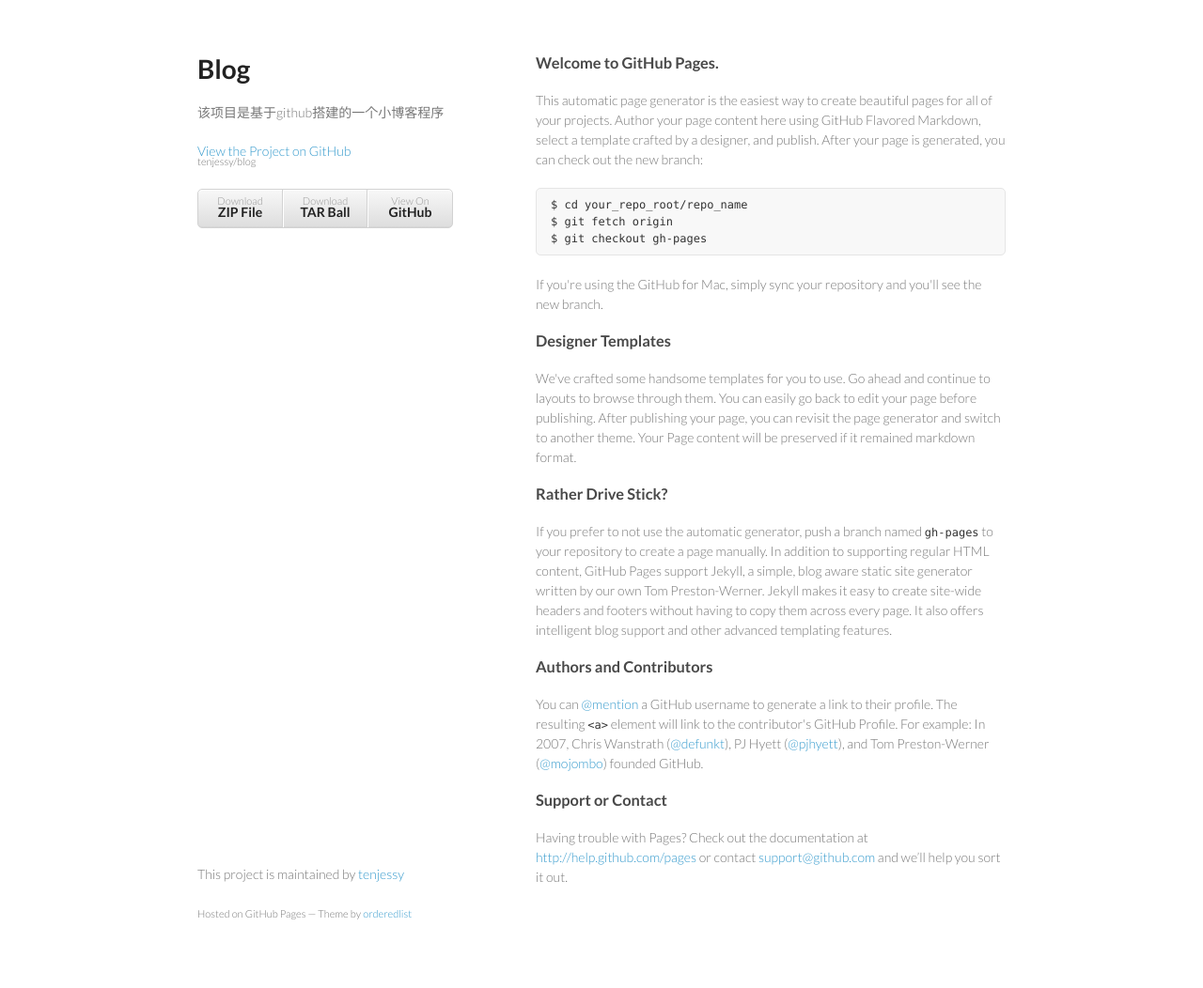
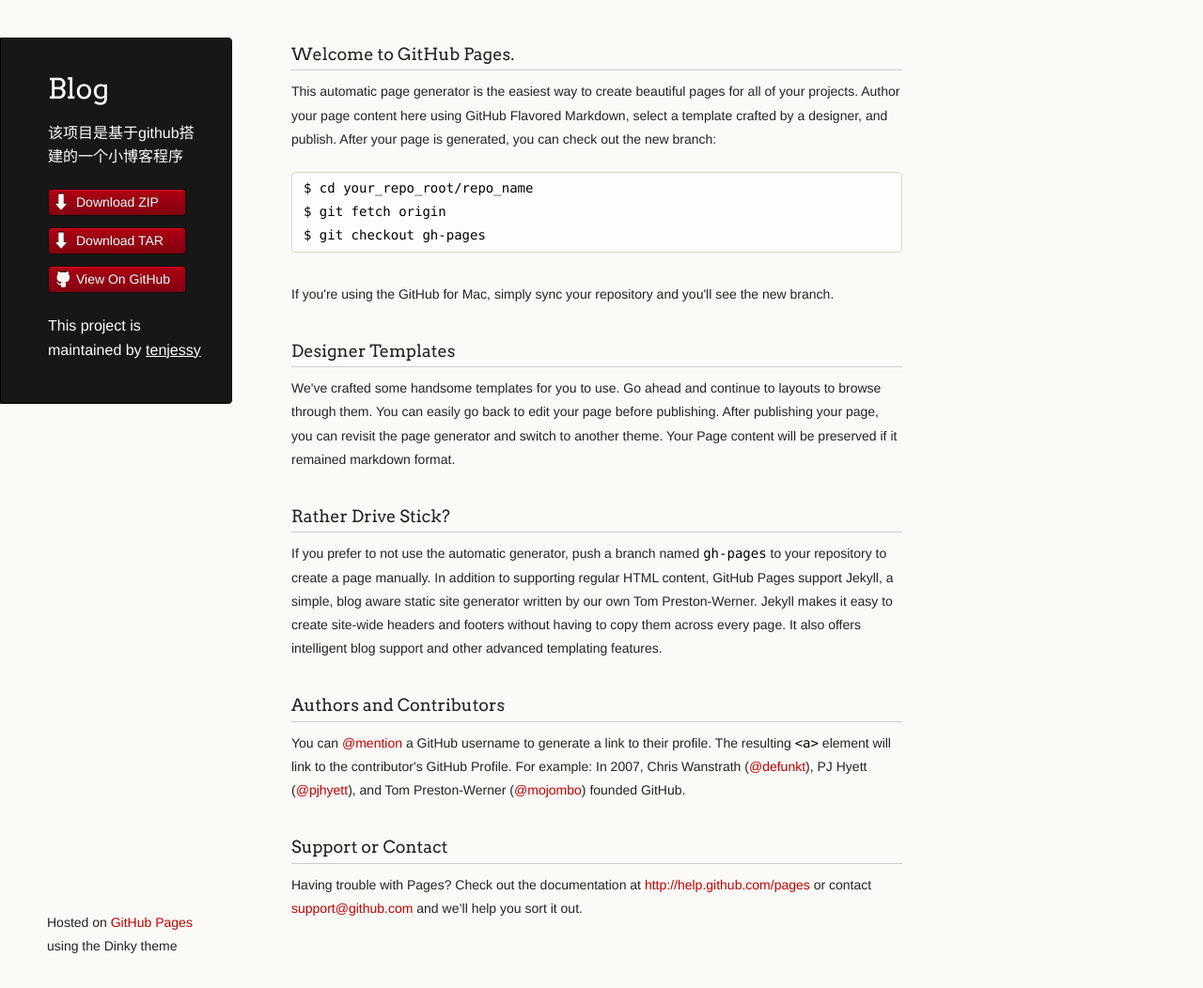
Before and after one commit to tenjessy/blog, a Jekyll site: the page index.html, which Jekyll copies as it is, in a window 1280 px wide and 1052 px high. Shown: the whole window at 94% size. Built offline with Jekyll 4.4.1, drawn with Linux system fonts in a browser that asks for light colours; Markdown is read by kramdown in place of the engine named in the settings.

Commit message:
Create gh-pages branch via GitHub

```diff
--- a/index.html
+++ b/index.html
@@ -7,6 +7,7 @@
 
     <link rel="stylesheet" href="stylesheets/styles.css">
     <link rel="stylesheet" href="stylesheets/pygment_trac.css">
+    <script src="javascripts/scale.fix.js"></script>
     <meta name="viewport" content="width=device-width, initial-scale=1, user-scalable=no">
     <!--[if lt IE 9]>
     <script src="//html5shiv.googlecode.com/svn/trunk/html5.js"></script>
@@ -15,17 +16,18 @@
   <body>
     <div class="wrapper">
       <header>
-        <h1>Blog</h1>
-        <p>该项目是基于github搭建的一个小博客程序</p>
+        <h1 class="header">Blog</h1>
+        <p class="header">该项目是基于github搭建的一个小博客程序</p>
 
-        <p class="view"><a href="https://github.com/tenjessy/blog">View the Project on GitHub <small>tenjessy/blog</small></a></p>
+        <ul>
+          <li class="download"><a class="buttons" href="https://github.com/tenjessy/blog/zipball/master">Download ZIP</a></li>
+          <li class="download"><a class="buttons" href="https://github.com/tenjessy/blog/tarball/master">Download TAR</a></li>
+          <li><a class="buttons github" href="https://github.com/tenjessy/blog">View On GitHub</a></li>
+        </ul>
+
+        <p class="header">This project is maintained by <a class="header name" href="https://github.com/tenjessy">tenjessy</a></p>
 
 
-        <ul>
-          <li><a href="https://github.com/tenjessy/blog/zipball/master">Download <strong>ZIP File</strong></a></li>
-          <li><a href="https://github.com/tenjessy/blog/tarball/master">Download <strong>TAR Ball</strong></a></li>
-          <li><a href="https://github.com/tenjessy/blog">View On <strong>GitHub</strong></a></li>
-        </ul>
       </header>
       <section>
         <h3>Welcome to GitHub Pages.</h3>
@@ -56,12 +58,11 @@
 <p>Having trouble with Pages? Check out the documentation at <a href="http://help.github.com/pages">http://help.github.com/pages</a> or contact <a href="mailto:support@github.com">support@github.com</a> and we’ll help you sort it out.</p>
       </section>
       <footer>
-        <p>This project is maintained by <a href="https://github.com/tenjessy">tenjessy</a></p>
-        <p><small>Hosted on GitHub Pages &mdash; Theme by <a href="https://github.com/orderedlist">orderedlist</a></small></p>
+        <p><small>Hosted on <a href="https://pages.github.com">GitHub Pages</a> using the Dinky theme</small></p>
       </footer>
     </div>
-    <script src="javascripts/scale.fix.js"></script>
-              <script type="text/javascript">
+    <!--[if !IE]><script>fixScale(document);</script><![endif]-->
+		          <script type="text/javascript">
             var gaJsHost = (("https:" == document.location.protocol) ? "https://ssl." : "http://www.");
             document.write(unescape("%3Cscript src='" + gaJsHost + "google-analytics.com/ga.js' type='text/javascript'%3E%3C/script%3E"));
           </script>
--- a/javascripts/scale.fix.js
+++ b/javascripts/scale.fix.js
@@ -1,17 +1,20 @@
-var metas = document.getElementsByTagName('meta');
-var i;
-if (navigator.userAgent.match(/iPhone/i)) {
-  for (i=0; i<metas.length; i++) {
-    if (metas[i].name == "viewport") {
-      metas[i].content = "width=device-width, minimum-scale=1.0, maximum-scale=1.0";
-    }
-  }
-  document.addEventListener("gesturestart", gestureStart, false);
-}
-function gestureStart() {
-  for (i=0; i<metas.length; i++) {
-    if (metas[i].name == "viewport") {
-      metas[i].content = "width=device-width, minimum-scale=0.25, maximum-scale=1.6";
-    }
-  }
-}
+fixScale = function(doc) {
+
+	var addEvent = 'addEventListener',
+	    type = 'gesturestart',
+	    qsa = 'querySelectorAll',
+	    scales = [1, 1],
+	    meta = qsa in doc ? doc[qsa]('meta[name=viewport]') : [];
+
+	function fix() {
+		meta.content = 'width=device-width,minimum-scale=' + scales[0] + ',maximum-scale=' + scales[1];
+		doc.removeEventListener(type, fix, true);
+	}
+
+	if ((meta = meta[meta.length - 1]) && addEvent in doc) {
+		fix();
+		scales = [.25, 1.6];
+		doc[addEvent](type, fix, true);
+	}
+
+};
--- a/stylesheets/styles.css
+++ b/stylesheets/styles.css
@@ -1,186 +1,328 @@
-@import url(https://fonts.googleapis.com/css?family=Lato:300italic,700italic,300,700);
+@import url(https://fonts.googleapis.com/css?family=Arvo:400,700,400italic);
+
+/* MeyerWeb Reset */
+
+html, body, div, span, applet, object, iframe,
+h1, h2, h3, h4, h5, h6, p, blockquote, pre,
+a, abbr, acronym, address, big, cite, code,
+del, dfn, em, img, ins, kbd, q, s, samp,
+small, strike, strong, sub, sup, tt, var,
+b, u, i, center,
+dl, dt, dd, ol, ul, li,
+fieldset, form, label, legend,
+table, caption, tbody, tfoot, thead, tr, th, td,
+article, aside, canvas, details, embed,
+figure, figcaption, footer, header, hgroup,
+menu, nav, output, ruby, section, summary,
+time, mark, audio, video {
+  margin: 0;
+  padding: 0;
+  border: 0;
+  font: inherit;
+  vertical-align: baseline;
+}
+
+
+/* Base text styles */
 
 body {
-  padding:50px;
-  font:14px/1.5 Lato, "Helvetica Neue", Helvetica, Arial, sans-serif;
-  color:#777;
-  font-weight:300;
+  padding:10px 50px 0 0;
+  font-family:"Helvetica Neue", Helvetica, Arial, sans-serif;
+	font-size: 14px;
+	color: #232323;
+	background-color: #FBFAF7;
+	margin: 0;
+	line-height: 1.8em;
+	-webkit-font-smoothing: antialiased;
+
 }
 
 h1, h2, h3, h4, h5, h6 {
-  color:#222;
-  margin:0 0 20px;
+  color:#232323;
+  margin:36px 0 10px;
 }
 
-p, ul, ol, table, pre, dl {
-  margin:0 0 20px;
+p, ul, ol, table, dl {
+  margin:0 0 22px;
 }
 
 h1, h2, h3 {
-  line-height:1.1;
+	font-family: Arvo, Monaco, serif;
+  line-height:1.3;
+	font-weight: normal;
+}
+
+h1,h2, h3 {
+	display: block;
+	border-bottom: 1px solid #ccc;
+	padding-bottom: 5px;
 }
 
 h1 {
-  font-size:28px;
+	font-size: 30px;
 }
 
 h2 {
-  color:#393939;
+	font-size: 24px;
 }
 
-h3, h4, h5, h6 {
-  color:#494949;
+h3 {
+	font-size: 18px;
+}
+
+h4, h5, h6 {
+	font-family: Arvo, Monaco, serif;
+	font-weight: 700;
 }
 
 a {
-  color:#39c;
-  font-weight:400;
+  color:#C30000;
+  font-weight:200;
   text-decoration:none;
 }
 
-a small {
-  font-size:11px;
-  color:#777;
-  margin-top:-0.6em;
-  display:block;
+a:hover {
+	text-decoration: underline;
 }
 
-.wrapper {
-  width:860px;
-  margin:0 auto;
+a small {
+	font-size: 12px;
+}
+
+em {
+	font-style: italic;
+}
+
+strong {
+  font-weight:700;
+}
+
+ul li {
+  list-style: inside;
+  padding-left: 25px;
+}
+
+ol li {
+  list-style: decimal inside;
+  padding-left: 20px;
 }
 
 blockquote {
-  border-left:1px solid #e5e5e5;
-  margin:0;
-  padding:0 0 0 20px;
-  font-style:italic;
+  margin: 0;
+  padding: 0 0 0 20px;
+  font-style: italic;
 }
 
+dl, dt, dd, dl p {
+	font-color: #444;
+}
+
+dl dt {
+  font-weight: bold;
+}
+
+dl dd {
+  padding-left: 20px;
+  font-style: italic;
+}
+
+dl p {
+  padding-left: 20px;
+  font-style: italic;
+}
+
+hr {
+  border:0;
+  background:#ccc;
+  height:1px;
+  margin:0 0 24px;
+}
+
+/* Images */
+
+img {
+  position: relative;
+  margin: 0 auto;
+  max-width: 650px;
+  padding: 5px;
+  margin: 10px 0 32px 0;
+  border: 1px solid #ccc;
+}
+
+
+/* Code blocks */
+
 code, pre {
-  font-family:Monaco, Bitstream Vera Sans Mono, Lucida Console, Terminal;
-  color:#333;
-  font-size:12px;
+	font-family: Monaco, "Bitstream Vera Sans Mono", "Lucida Console", Terminal, monospace;
+  color:#000;
+  font-size:14px;
 }
 
 pre {
-  padding:8px 15px;
-  background: #f8f8f8;
-  border-radius:5px;
-  border:1px solid #e5e5e5;
-  overflow-x: auto;
+	padding: 4px 12px;
+  background: #FDFEFB;
+  border-radius:4px;
+  border:1px solid #D7D8C8;
+  overflow: auto;
+  overflow-y: hidden;
+	margin-bottom: 32px;
+}
+
+
+/* Tables */
+
+table {
+  width:100%;
 }
 
 table {
-  width:100%;
-  border-collapse:collapse;
+  border: 1px solid #ccc;
+  margin-bottom: 32px;
+  text-align: left;
+ }
+
+th {
+  font-family: 'Arvo', Helvetica, Arial, sans-serif;
+	font-size: 18px;
+	font-weight: normal;
+  padding: 10px;
+  background: #232323;
+  color: #FDFEFB;
+ }
+
+td {
+  padding: 10px;
+	background: #ccc;
+ }
+
+
+/* Wrapper */
+.wrapper {
+  width:960px;
 }
 
-th, td {
-  text-align:left;
-  padding:5px 10px;
-  border-bottom:1px solid #e5e5e5;
+
+/* Header */
+
+header {
+	background-color: #171717;
+	color: #FDFDFB;
+  width:170px;
+  float:left;
+  position:fixed;
+	border: 1px solid #000;
+	-webkit-border-top-right-radius: 4px;
+	-webkit-border-bottom-right-radius: 4px;
+	-moz-border-radius-topright: 4px;
+	-moz-border-radius-bottomright: 4px;
+	border-top-right-radius: 4px;
+	border-bottom-right-radius: 4px;
+	padding: 34px 25px 22px 50px;
+	margin: 30px 25px 0 0;
+	-webkit-font-smoothing: antialiased;
 }
 
-dt {
-  color:#444;
-  font-weight:700;
+p.header {
+	font-size: 16px;
 }
 
-th {
-  color:#444;
+h1.header {
+	font-family: Arvo, sans-serif;
+	font-size: 30px;
+	font-weight: 300;
+	line-height: 1.3em;
+	border-bottom: none;
+	margin-top: 0;
 }
 
-img {
-  max-width:100%;
+
+h1.header, a.header, a.name, header a{
+	color: #fff;
 }
 
-header {
-  width:270px;
-  float:left;
-  position:fixed;
+a.header {
+	text-decoration: underline;
+}
+
+a.name {
+	white-space: nowrap;
 }
 
 header ul {
   list-style:none;
-  height:40px;
-
   padding:0;
-
-  background: #eee;
-  background: -moz-linear-gradient(top, #f8f8f8 0%, #dddddd 100%);
-  background: -webkit-gradient(linear, left top, left bottom, color-stop(0%,#f8f8f8), color-stop(100%,#dddddd));
-  background: -webkit-linear-gradient(top, #f8f8f8 0%,#dddddd 100%);
-  background: -o-linear-gradient(top, #f8f8f8 0%,#dddddd 100%);
-  background: -ms-linear-gradient(top, #f8f8f8 0%,#dddddd 100%);
-  background: linear-gradient(top, #f8f8f8 0%,#dddddd 100%);
-
-  border-radius:5px;
-  border:1px solid #d2d2d2;
-  box-shadow:inset #fff 0 1px 0, inset rgba(0,0,0,0.03) 0 -1px 0;
-  width:270px;
 }
 
 header li {
-  width:89px;
-  float:left;
-  border-right:1px solid #d2d2d2;
-  height:40px;
+	list-style-type: none;
+  width:132px;
+  height:15px;
+	margin-bottom: 12px;
+	line-height: 1em;
+	padding: 6px 6px 6px 7px;
+
+	background: #AF0011;
+	background: -moz-linear-gradient(top, #AF0011 0%, #820011 100%);
+  background: -webkit-gradient(linear, left top, left bottom, color-stop(0%,#f8f8f8), color-stop(100%,#dddddd));
+  background: -webkit-linear-gradient(top, #AF0011 0%,#820011 100%);
+  background: -o-linear-gradient(top, #AF0011 0%,#820011 100%);
+  background: -ms-linear-gradient(top, #AF0011 0%,#820011 100%);
+  background: linear-gradient(top, #AF0011 0%,#820011 100%);
+
+	border-radius:4px;
+  border:1px solid #0D0D0D;
+
+	-webkit-box-shadow: inset 0px 1px 1px 0 rgba(233,2,38, 1);
+	box-shadow: inset 0px 1px 1px 0 rgba(233,2,38, 1);
+
 }
 
-header ul a {
-  line-height:1;
-  font-size:11px;
-  color:#999;
-  display:block;
-  text-align:center;
-  padding-top:6px;
-  height:40px;
+header li:hover {
+	background: #C3001D;
+	background: -moz-linear-gradient(top, #C3001D 0%, #950119 100%);
+  background: -webkit-gradient(linear, left top, left bottom, color-stop(0%,#f8f8f8), color-stop(100%,#dddddd));
+  background: -webkit-linear-gradient(top, #C3001D 0%,#950119 100%);
+  background: -o-linear-gradient(top, #C3001D 0%,#950119 100%);
+  background: -ms-linear-gradient(top, #C3001D 0%,#950119 100%);
+  background: linear-gradient(top, #C3001D 0%,#950119 100%);
 }
 
-strong {
-  color:#222;
-  font-weight:700;
+a.buttons {
+	-webkit-font-smoothing: antialiased;
+	background: url(../images/arrow-down.png) no-repeat;
+	font-weight: normal;
+	text-shadow: rgba(0, 0, 0, 0.4) 0 -1px 0;
+	padding: 2px 2px 2px 22px;
+	height: 30px;
 }
 
-header ul li + li {
-  width:88px;
-  border-left:1px solid #fff;
+a.github {
+	background: url(../images/octocat-small.png) no-repeat 1px;
 }
 
-header ul li + li + li {
-  border-right:none;
-  width:89px;
+a.buttons:hover {
+	color: #fff;
+	text-decoration: none;
 }
 
-header ul a strong {
-  font-size:14px;
-  display:block;
-  color:#222;
-}
+
+/* Section - for main page content */
 
 section {
-  width:500px;
+  width:650px;
   float:right;
   padding-bottom:50px;
 }
 
-small {
-  font-size:11px;
-}
 
-hr {
-  border:0;
-  background:#e5e5e5;
-  height:1px;
-  margin:0 0 20px;
-}
+/* Footer */
 
 footer {
-  width:270px;
+  width:170px;
   float:left;
   position:fixed;
-  bottom:50px;
+  bottom:10px;
+	padding-left: 50px;
 }
 
 @media print, screen and (max-width: 960px) {
@@ -196,14 +338,18 @@
     width:auto;
   }
 
+	footer {
+		border-top: 1px solid #ccc;
+		margin:0 84px 0 50px;
+		padding:0;
+	}
+
   header {
     padding-right:320px;
   }
 
   section {
-    border:1px solid #e5e5e5;
-    border-width:1px 0;
-    padding:20px 0;
+    padding:20px 84px 20px 50px;
     margin:0 0 20px;
   }
 
@@ -213,8 +359,8 @@
 
   header ul {
     position:absolute;
-    right:50px;
-    top:52px;
+    right:130px;
+    top:84px;
   }
 }
 
@@ -224,26 +370,38 @@
   }
 
   header {
-    padding:0;
+    padding:10px 20px 0;
+		margin-right: 0;
   }
+
+	section {
+    padding:10px 0 10px 20px;
+    margin:0 0 30px;
+  }
+
+	footer {
+		margin: 0 0 0 30px;
+	}
 
   header ul, header p.view {
     position:static;
   }
-
-  pre, code {
-    word-wrap:normal;
-  }
 }
 
 @media print, screen and (max-width: 480px) {
-  body {
-    padding:15px;
+
+  header ul li.download {
+    display:none;
   }
 
-  header ul {
-    display:none;
-  }
+	footer {
+		margin: 0 0 0 20px;
+	}
+
+	footer a{
+		display:block;
+	}
+
 }
 
 @media print {
```
Also changed, not shown: images/arrow-down.png (added), images/octocat-small.png (added).
